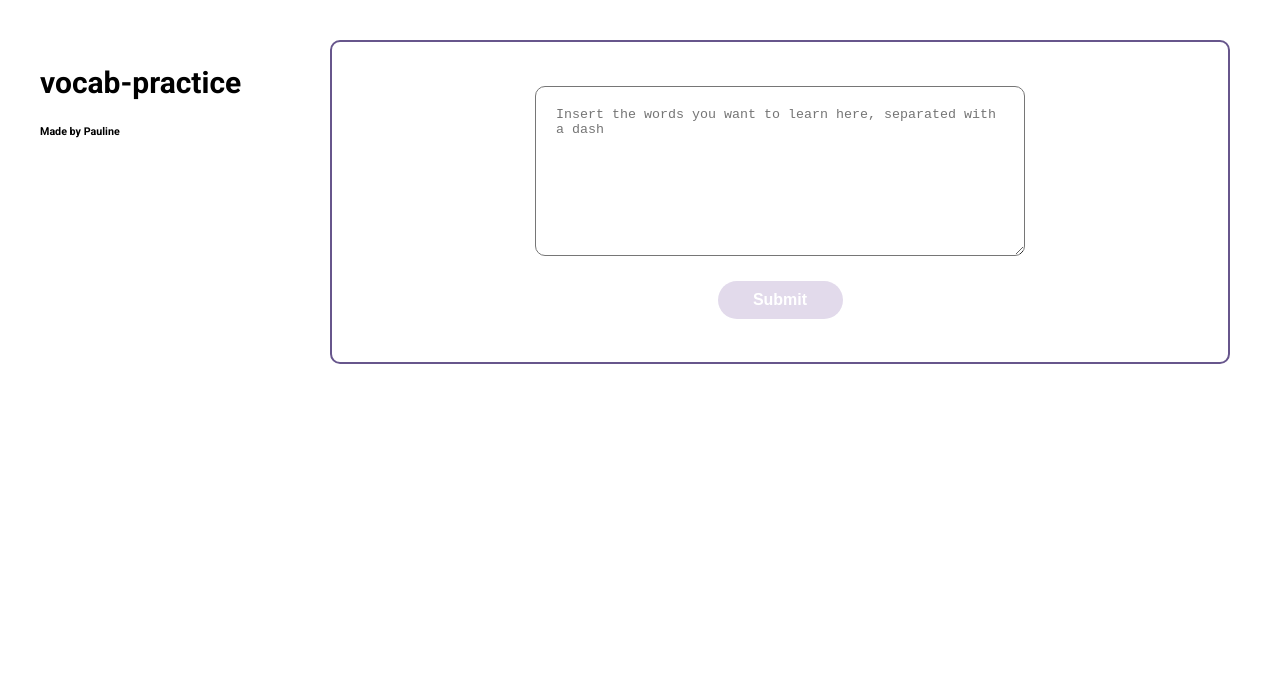
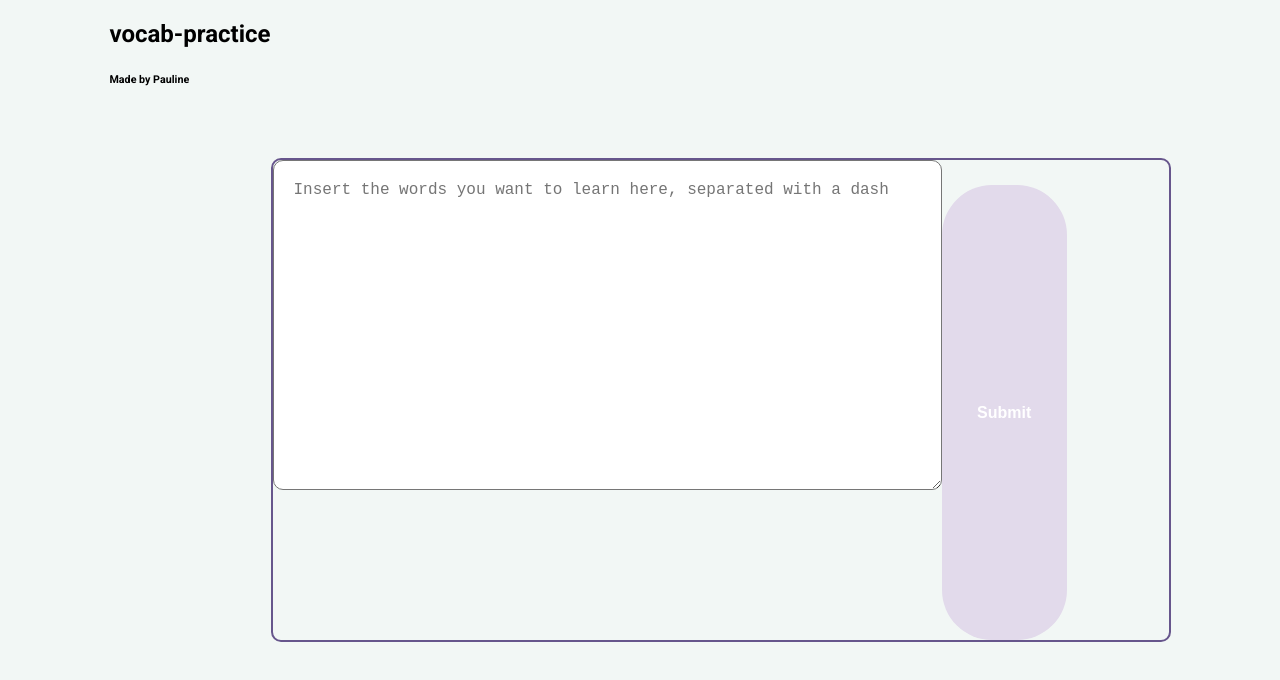
Before and after one commit to paulinewang/vocab-study, a React (Create React App) app: page / in a window 1280 px wide. Shown: the top 680 px of the page. Built offline with nearby package versions, Linux system fonts and the light colour scheme.

Commit message:
Styling changes

```diff
--- a/src/App.css
+++ b/src/App.css
@@ -1,8 +1,13 @@
 @import url("https://fonts.googleapis.com/css?family=Roboto:100,100i,300,300i,400,400i,500,500i,700,700i,900,900i&display=swap");
+
+body {
+  background-color: #f2f7f5;
+}
 
 .App {
   font-family: "Roboto", sans-serif;
   display: flex;
   align-items: flex-start;
-  margin-top: 40px;
+  justify-content: center;
+  height: 100vh;
 }
--- a/src/styles/card.scss
+++ b/src/styles/card.scss
@@ -13,6 +13,7 @@
   transform-style: preserve-3d;
   cursor: pointer;
   position: relative;
+  color: #00473e;
 
   &__face {
     position: absolute;
@@ -20,19 +21,20 @@
     font-size: 75px;
     backface-visibility: hidden;
     border-radius: 10px;
+    background-color: white;
 
     &--front {
-      border: 2px solid #ff6e6c;
+      border-radius: 8px;
+      border-left: 20px solid #faae2b;
       user-select: none;
-      border-radius: 10px;
       line-height: 100px;
     }
 
     &--back {
       border: 2px solid goldenrod;
+      border-radius: 10px;
       font-size: 20px;
       user-select: none;
-      border-radius: 10px;
       transform: rotateY(180deg);
       line-height: 100px;
     }
@@ -41,4 +43,5 @@
 
 .is-flipped {
   transform: rotateY(180deg);
+  border-left: 20px solid #ffa8ba;
 }
--- a/src/styles/collection.scss
+++ b/src/styles/collection.scss
@@ -1,4 +1,6 @@
 .collection {
   display: flex;
   flex-wrap: wrap;
+  justify-content: center;
+  margin-top: 40px;
 }
--- a/src/styles/main.scss
+++ b/src/styles/main.scss
@@ -1,28 +1,39 @@
 .main {
-  &__panel {
-    width: 250px;
-    padding: 0 40px;
+  width: 25%;
+  height: 100vh;
+  padding: 0 40px;
+  display: flex;
+  flex-direction: column;
+  align-items: center;
 
-    &--header {
-      font-size: 30px;
-    }
+  &__header {
+    font-size: 30px;
+    text-align: center;
+    align-self: center;
+  }
+
+  &__buttons {
+    display: flex;
+    flex-direction: column;
+    flex-grow: 1;
 
     &--button {
       margin: 20px 0;
       display: block;
-      width: 100px;
-      border-radius: 50px;
+      width: 125px;
+      border-radius: 20px;
       border: 0;
-      background-color: #fbdd74;
+      background-color: #faae2b;
       font-size: 16px;
       font-weight: 700;
       padding: 10px;
-      color: #1f1235;
+      color: white;
       cursor: pointer;
     }
+  }
 
-    &--credit {
-      align-self: flex-end;
-    }
+  &__credit {
+    align-self: center;
+    font-size: 16px;
   }
 }
--- a/src/styles/modal.scss
+++ b/src/styles/modal.scss
@@ -1,23 +1,45 @@
 .modal {
   &__container {
+    align-self: center;
     display: flex;
-    flex-direction: column;
-    justify-content: center;
-    align-items: center;
-    height: 40vh;
+    // align-items: center;
+    height: 60vh;
     width: 70%;
     border: 2px solid #67568c;
     border-radius: 10px;
   }
 
+  &__welcome {
+    width: 20%;
+    display: flex;
+    flex-direction: column;
+    padding-left: 50px;
+    padding-top: 50px;
+
+    img {
+      width: 100px;
+    }
+  }
+
+  &__body {
+    display: flex;
+    flex-direction: column;
+    justify-content: center;
+    align-items: center;
+    flex-grow: 100;
+    width: 100%;
+  }
+
   &__input {
     border-radius: 10px;
-    width: 50%;
-    height: 40%;
+    width: 70%;
+    height: 60%;
     padding: 20px 20px;
+    font-size: 16px;
   }
 
   &__button {
+    cursor: pointer;
     border-radius: 50px;
     border: 0;
     width: 125px;
```
